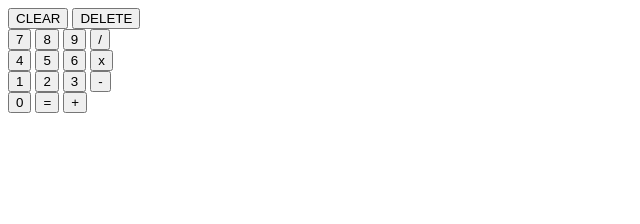
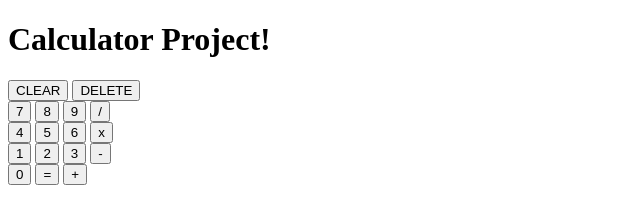
Before and after one commit to Solkol/calculator, a plain HTML site: page index.html in a window 1280 px wide. Shown: the whole page, without its empty margins (0-640 px from the left). Drawn offline with Linux system fonts and the light colour scheme.

Commit message:
Add header with text

```diff
--- a/index.html
+++ b/index.html
@@ -9,6 +9,9 @@
     </head>
 
     <body>
+        <header>
+            <h1>Calculator Project!</h1>
+        </header>
         <main>
             <div id="calculator">
                 <div id="display"></div>
```
